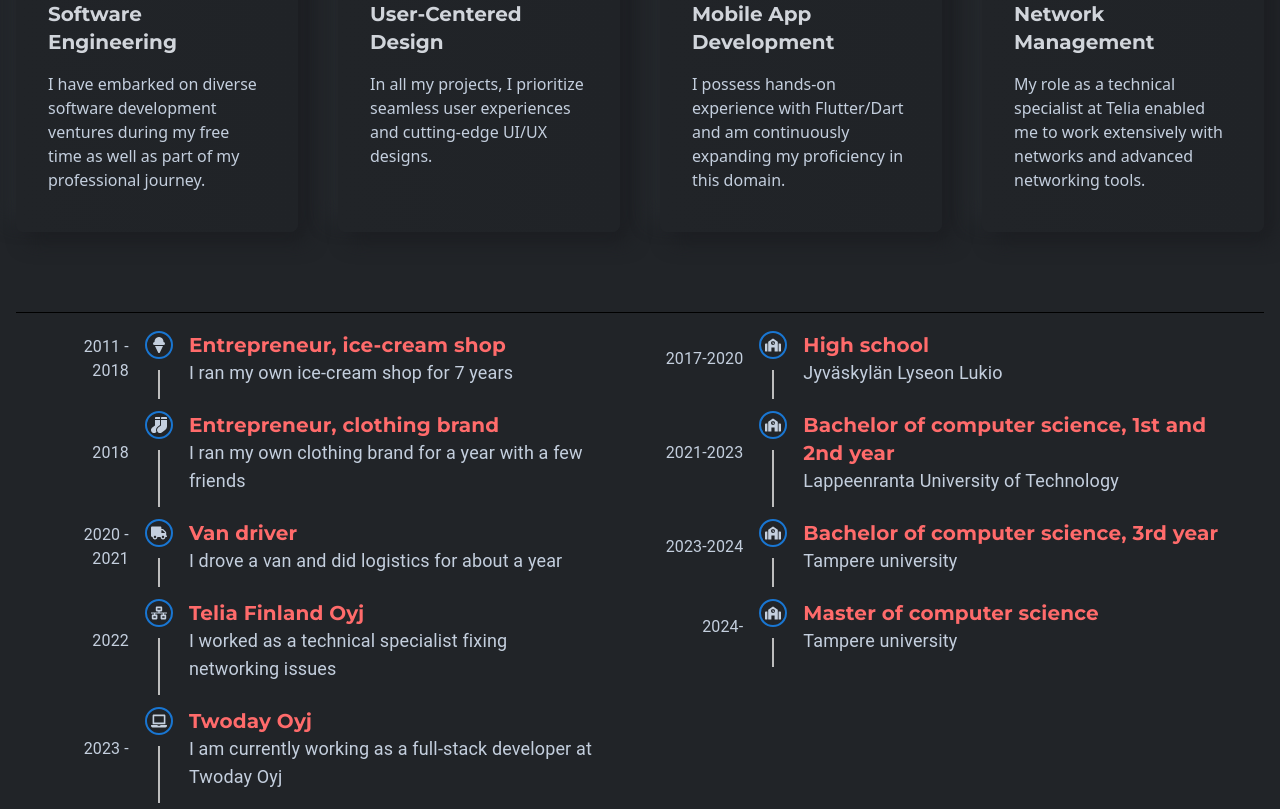
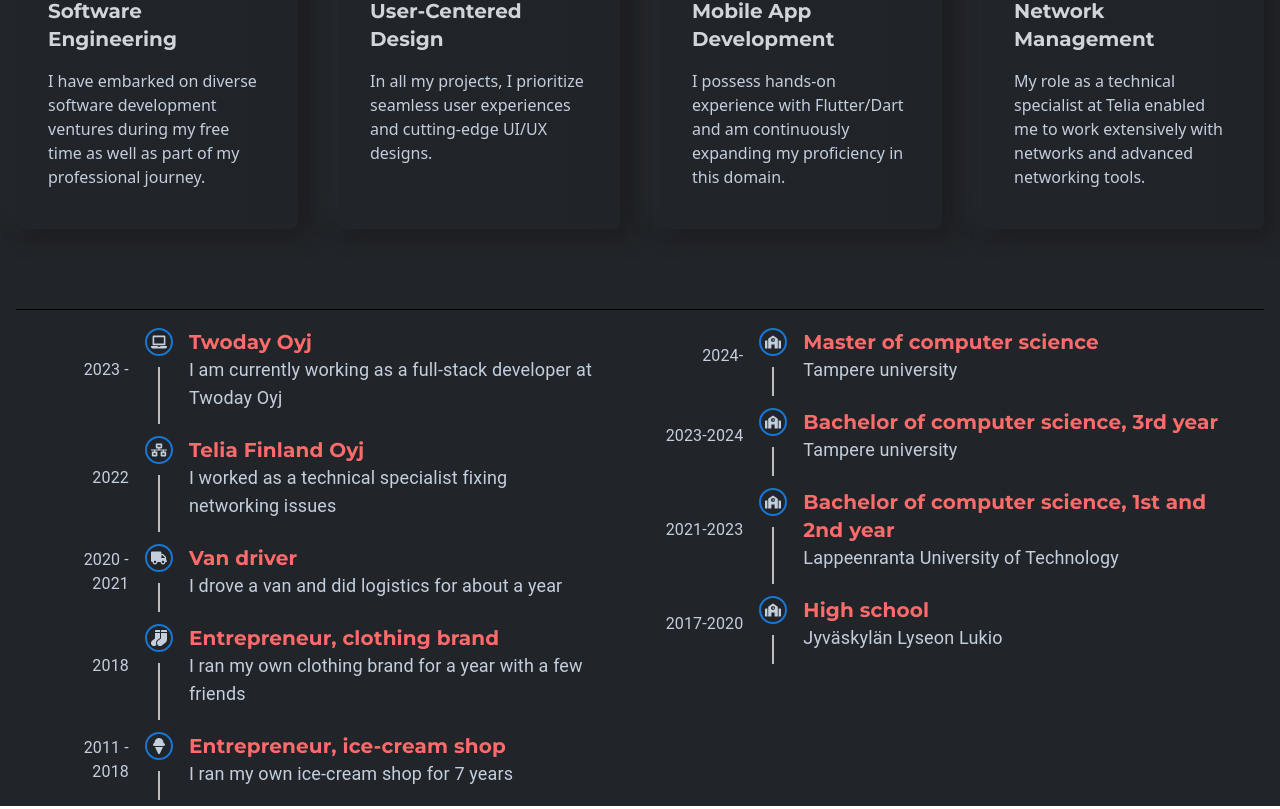
Before and after one commit to temevh/reactCV, a React (Create React App) app: page / in a window 1280 px wide. Shown: the part 1160-1969 px from the top of the page. Built offline with nearby package versions, Linux system fonts and the light colour scheme.

Commit message:
improved topnav, init for testimonials

```diff
--- a/src/App.jsx
+++ b/src/App.jsx
@@ -4,6 +4,7 @@
 import Features from "./Features/Features";
 import Projects from "./Projects/Projects";
 import Timeline from "./components/Timeline/Timeline";
+import Testimonials from "./components/Testimonials/Testimonials";
 
 //https://github.com/mihirc0111/Portfolio-Mihir-React-Tailwind/tree/master
 
@@ -15,9 +16,9 @@
         <Banner />
         <Features />
         {/*Skills */}
+        <Testimonials />
         {/*testimonials carousel */}
         {/*Projects */}
-        {/*Resume "roadmap"*/}
         <Timeline />
         {/*Contact section*/}
       </div>
--- /dev/null
+++ b/src/components/Testimonials/Testimonials.jsx
@@ -0,0 +1,5 @@
+import React from "react";
+
+const Testimonials = () => {};
+
+export default Testimonials;
--- a/src/components/Timeline/EducationTimeline.jsx
+++ b/src/components/Timeline/EducationTimeline.jsx
@@ -9,33 +9,7 @@
   timelineOppositeContentClasses,
 } from "@mui/lab/TimelineOppositeContent";
 import { FaSchool } from "react-icons/fa";
-
-const educationItems = [
-  {
-    title: "High school",
-    subtitle: "Jyväskylän Lyseon Lukio",
-    date: "2017-2020",
-    icon: "school",
-  },
-  {
-    title: "Bachelor of computer science, 1st and 2nd year",
-    subtitle: "Lappeenranta University of Technology",
-    date: "2021-2023",
-    icon: "school",
-  },
-  {
-    title: "Bachelor of computer science, 3rd year",
-    subtitle: "Tampere university",
-    date: "2023-2024",
-    icon: "school",
-  },
-  {
-    title: "Master of computer science",
-    subtitle: "Tampere university",
-    date: "2024-",
-    icon: "school",
-  },
-];
+import { educationItems } from "../data/Data";
 
 const EducationTimeline = () => {
   return (
@@ -46,9 +20,13 @@
         },
       }}
     >
-      {educationItems.map((item) => (
+      {educationItems
+        .slice(0)
+        .reverse()
+        .map((item) => (
           <TimelineItem>
             <TimelineOppositeContent
+              key={item.title}
               sx={{ m: "auto 0" }}
               align="right"
               variant="body1"
--- a/src/components/Timeline/WorkTimeline.jsx
+++ b/src/components/Timeline/WorkTimeline.jsx
@@ -16,44 +16,7 @@
   FaNetworkWired,
   FaSocks,
 } from "react-icons/fa";
-
-const workItems = [
-  {
-    workPlace: "Teemun Tötterö",
-    title: "Entrepreneur, ice-cream shop",
-    subtitle: "I ran my own ice-cream shop for 7 years",
-    date: "2011 - 2018",
-    icon: "FaIceCream",
-  },
-  {
-    workPlace: "EDGE streetwear",
-    title: "Entrepreneur, clothing brand",
-    subtitle: "I ran my own clothing brand for a year with a few friends",
-    date: "2018",
-    icon: "FaSocks",
-  },
-  {
-    workPlace: "014-kuljetus Oy",
-    title: "Van driver",
-    subtitle: "I drove a van and did logistics for about a year",
-    date: "2020 - 2021",
-    icon: "FaTruck",
-  },
-  {
-    workPlace: "Technical specialist",
-    title: "Telia Finland Oyj",
-    subtitle: "I worked as a technical specialist fixing networking issues",
-    date: "2022",
-    icon: "FaNetworkWired",
-  },
-  {
-    workPlace: "Software developer",
-    title: "Twoday Oyj",
-    subtitle: "I am currently working as a full-stack developer at Twoday Oyj",
-    date: "2023 - ",
-    icon: "FaLaptop",
-  },
-];
+import { workItems } from "../data/Data";
 
 const WorkTimeLine = () => {
   return (
@@ -64,9 +27,13 @@
         },
       }}
     >
-      {workItems.map((item) => (
+      {workItems
+        .slice(0)
+        .reverse()
+        .map((item) => (
           <TimelineItem>
             <TimelineOppositeContent
+              key={item.title}
               sx={{ m: "auto 0" }}
               align="right"
               variant="body1"
--- a/src/components/TopNav.jsx
+++ b/src/components/TopNav.jsx
@@ -15,6 +15,7 @@
 
 function TopNav() {
   return (
+    <div className="w-full h-16 sticky top-0 z-50 bg-bodyColor mx-auto flex justify-between items-center font-titleFont border-b-[1px] border-b-gray-600">
       <Box sx={{ flexGrow: 1 }}>
         <AppBar position="static" sx={AppBarStyles}>
           <Toolbar sx={toolbarStyles}>
@@ -36,6 +37,7 @@
           </Toolbar>
         </AppBar>
       </Box>
+    </div>
   );
 }
 
--- a/src/components/data/Data.jsx
+++ b/src/components/data/Data.jsx
@@ -37,3 +37,92 @@
     des: "My role as a technical specialist at Telia enabled me to work extensively with networks and advanced networking tools.",
   },
 ];
+
+export const educationItems = [
+  {
+    title: "High school",
+    subtitle: "Jyväskylän Lyseon Lukio",
+    date: "2017-2020",
+    icon: "school",
+  },
+  {
+    title: "Bachelor of computer science, 1st and 2nd year",
+    subtitle: "Lappeenranta University of Technology",
+    date: "2021-2023",
+    icon: "school",
+  },
+  {
+    title: "Bachelor of computer science, 3rd year",
+    subtitle: "Tampere university",
+    date: "2023-2024",
+    icon: "school",
+  },
+  {
+    title: "Master of computer science",
+    subtitle: "Tampere university",
+    date: "2024-",
+    icon: "school",
+  },
+];
+
+export const workItems = [
+  {
+    workPlace: "Teemun Tötterö",
+    title: "Entrepreneur, ice-cream shop",
+    subtitle: "I ran my own ice-cream shop for 7 years",
+    date: "2011 - 2018",
+    icon: "FaIceCream",
+  },
+  {
+    workPlace: "EDGE streetwear",
+    title: "Entrepreneur, clothing brand",
+    subtitle: "I ran my own clothing brand for a year with a few friends",
+    date: "2018",
+    icon: "FaSocks",
+  },
+  {
+    workPlace: "014-kuljetus Oy",
+    title: "Van driver",
+    subtitle: "I drove a van and did logistics for about a year",
+    date: "2020 - 2021",
+    icon: "FaTruck",
+  },
+  {
+    workPlace: "Technical specialist",
+    title: "Telia Finland Oyj",
+    subtitle: "I worked as a technical specialist fixing networking issues",
+    date: "2022",
+    icon: "FaNetworkWired",
+  },
+  {
+    workPlace: "Software developer",
+    title: "Twoday Oyj",
+    subtitle: "I am currently working as a full-stack developer at Twoday Oyj",
+    date: "2023 - ",
+    icon: "FaLaptop",
+  },
+];
+
+export const testimonials = [
+  {
+    id: 1,
+    name: "Laura Lipsula",
+    title: "CEO",
+    org: "XYZ Company",
+    desc: "Lorem ipsum dolor sit amet consectetur adipisicing elit. Quisquam, quos.",
+  },
+  {
+    id: 2,
+    name: "Kimmo Pekkanen",
+    title: "CEO",
+    org: "XYZ Company",
+    desc: "Lorem ipsum dolor sit amet consectetur adipisicing elit. Quisquam, quos.",
+  },
+  {
+    id: 3,
+    name: "Janne Talonen",
+    title: "CEO",
+    org: "XYZ Company",
+    desc: "Lorem ipsum dolor sit amet consectetur adipisicing elit. Quisquam, quos.",
+  },
+];
```
Lines whose indentation alone changed are shown as unchanged.
